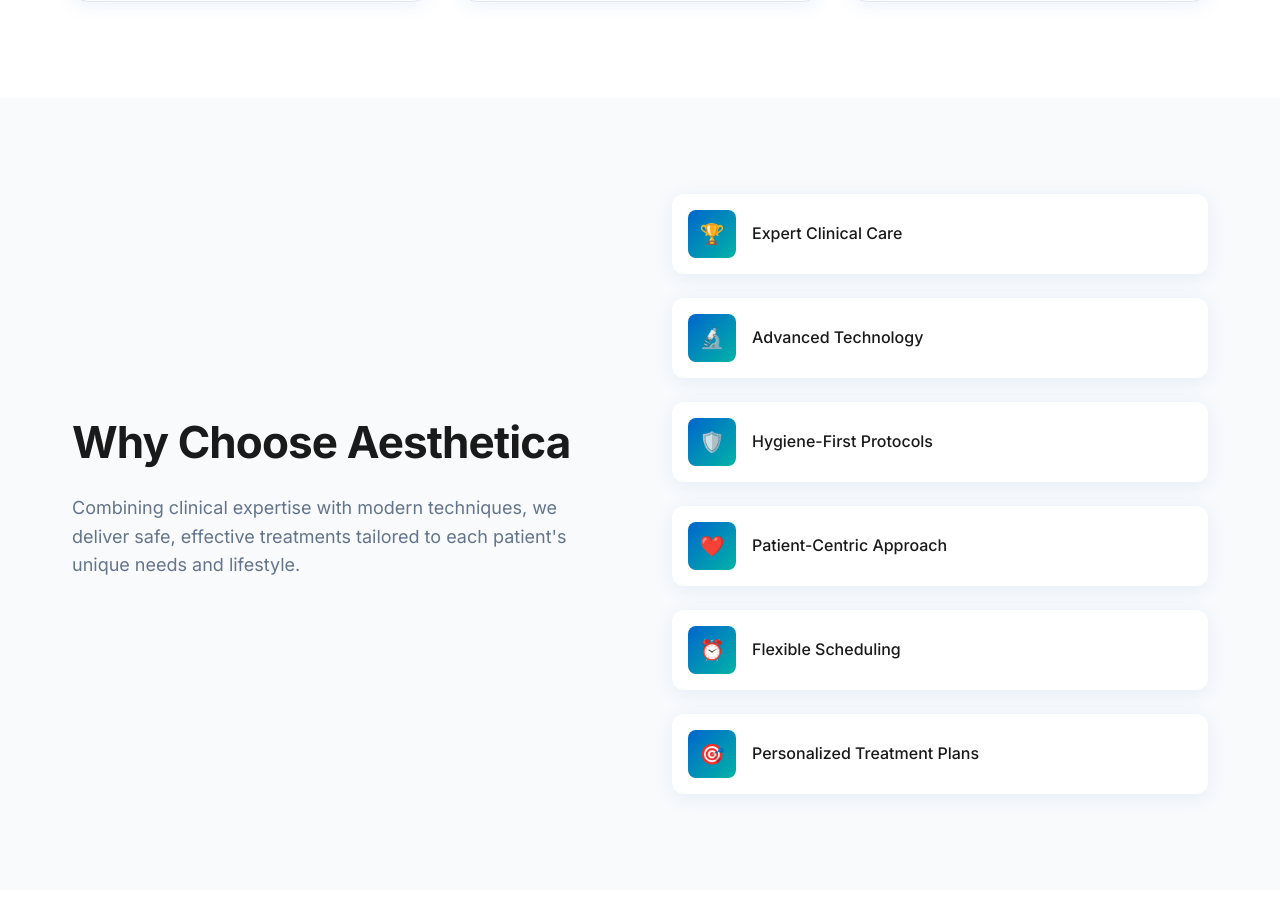
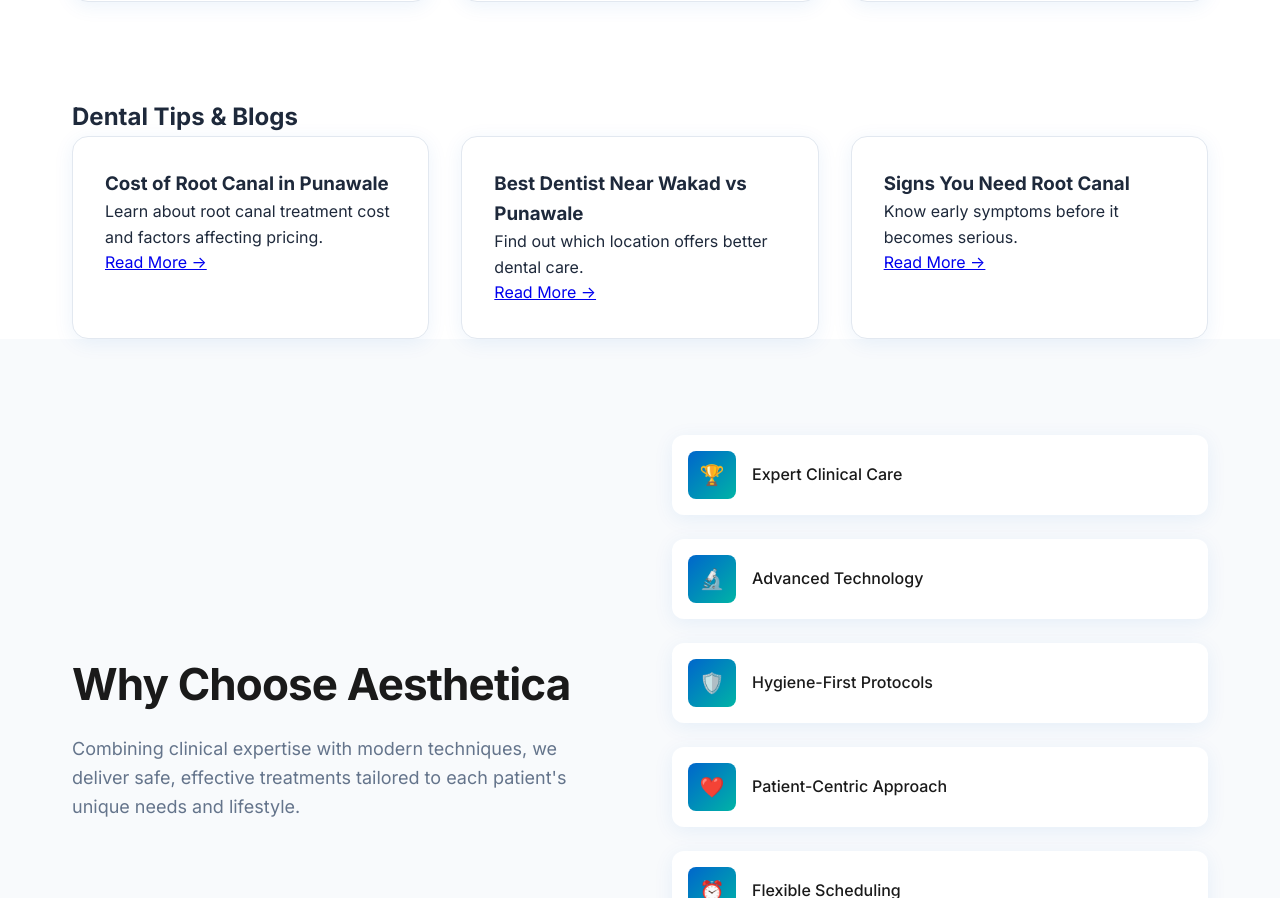
Before and after one commit to aestheticadental/aestheticadental.github.io, a plain HTML site: page index.html in a window 1280 px wide. Shown: the part 2559-3457 px from the top of the page. Drawn offline with Linux system fonts and the light colour scheme.

Commit message:
Update index.html

```diff
--- a/index.html
+++ b/index.html
@@ -1004,14 +1004,34 @@
                         <h3 class="service-title">Serving Nearby Areas</h3>
                         <p class="service-description">Our dental clinic in Punawale also serves patients from Wakad, Tathawade, Ravet, and Hinjewadi.</p>
                         <a href="#contact" class="service-link" data-track="conversion" data-action="learn_more_routine_checkup">Learn More →</a>
-                        </div>
+                        </div>    </div>            </div>        </section>
+<section class="blog-section">
+  <div class="container">
+    <h2>Dental Tips & Blogs</h2>
 
+    <div class="services-grid">
 
-                </div>
+      <div class="service-card">
+        <h3>Cost of Root Canal in Punawale</h3>
+        <p>Learn about root canal treatment cost and factors affecting pricing.</p>
+        <a href="blog/cost-of-root-canal-in-punawale.html">Read More →</a>
+      </div>
 
+      <div class="service-card">
+        <h3>Best Dentist Near Wakad vs Punawale</h3>
+        <p>Find out which location offers better dental care.</p>
+        <a href="blog/best-dentist-near-wakad.html">Read More →</a>
+      </div>
 
-            </div>
-        </section>
+      <div class="service-card">
+        <h3>Signs You Need Root Canal</h3>
+        <p>Know early symptoms before it becomes serious.</p>
+        <a href="blog/signs-you-need-root-canal.html">Read More →</a>
+      </div>
+
+    </div>
+  </div>
+</section>
 
         <section class="about" id="about">
             <div class="container">
```
